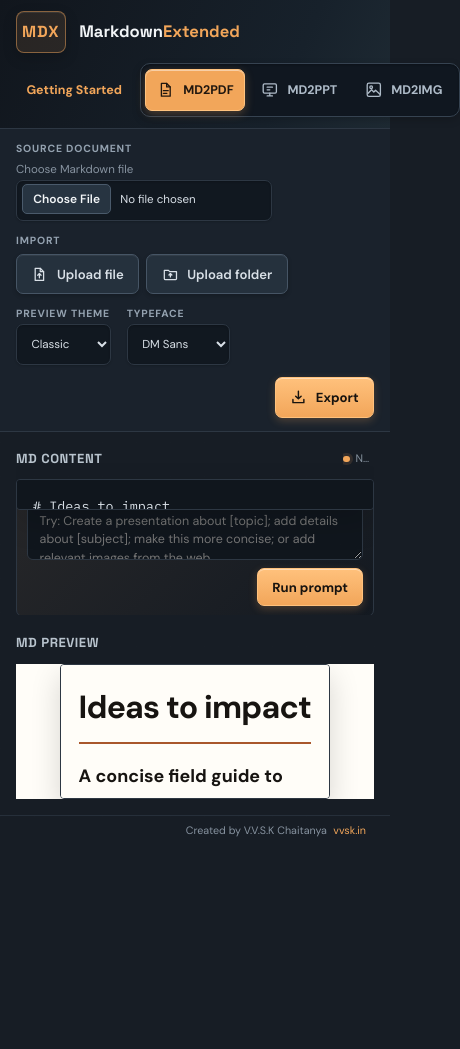
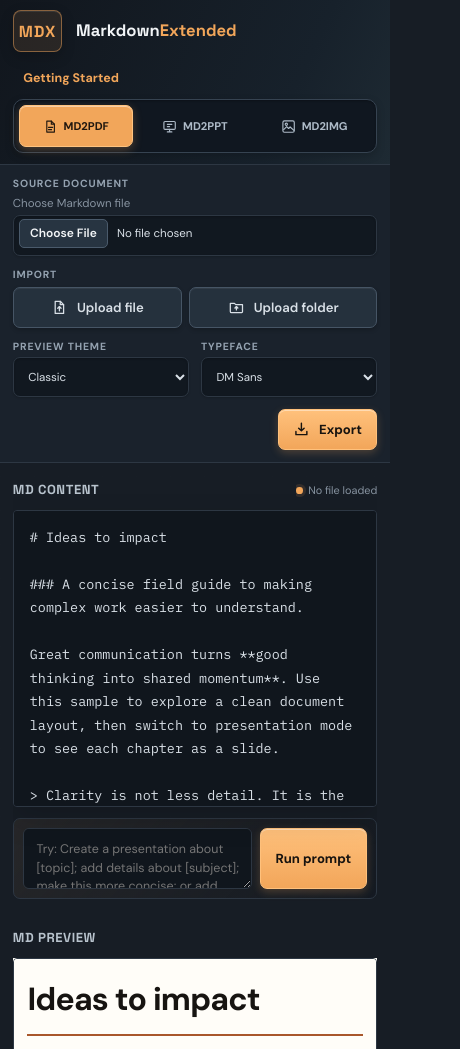
Before and after one commit to vstechapps/mdx.openlib.in, a plain HTML site: page index.html in a window 390 px wide. Shown: the top 1049 px of the page, 460 px wide, since content can reach past the window. Before the commit the page ends 844 px from the top, so only its background shows below. Drawn offline with Linux system fonts and the light colour scheme.

Commit message:
Update mdx-app-ui.css

```diff
--- a/css/mdx-app-ui.css
+++ b/css/mdx-app-ui.css
@@ -295,6 +295,11 @@ body {
   overflow: hidden;
 }
 
+.pane-editor {
+  display: grid;
+  grid-template-rows: auto minmax(0, 1fr) auto;
+}
+
 .pane-head {
   display: flex;
   align-items: center;
@@ -471,13 +476,15 @@ body {
 .md-editor-wrap {
   position: relative;
   display: flex;
-  flex: 1;
+  flex: 1 1 auto;
+  width: 100%;
   min-height: 0;
   margin-bottom: 0.65rem;
 }
 
 #md-input {
-  flex: 1;
+  display: block;
+  flex: 1 1 auto;
   width: 100%;
   min-height: 0;
   overflow: auto;
@@ -674,13 +681,54 @@ body.is-presenting .preview-stage {
 }
 
 @media (max-width: 760px) {
+  body {
+    height: auto;
+    min-height: 100vh;
+    min-height: 100dvh;
+    overflow-x: hidden;
+    overflow-y: auto;
+  }
+
   .navbar { align-items: center; flex-direction: row; padding: 0.7rem 1rem; }
   .brand-caption { display: none; }
   .mode-tab { min-width: auto; padding-inline: 0.65rem; }
   .toolbar { padding: 0.8rem 1rem; }
   .toolbar-file { width: 100%; }
   .toolbar-export { margin-left: 0; }
-  .workspace { grid-template-columns: 1fr; grid-template-rows: minmax(0, 1fr) minmax(0, 1fr); padding: 0.9rem 1rem 1rem; }
+  .workspace {
+    width: 100%;
+    flex: 0 0 auto;
+    grid-template-columns: minmax(0, 1fr);
+    grid-template-rows: auto auto;
+    gap: 1rem;
+    padding: 0.9rem 1rem 1rem;
+    overflow: visible;
+  }
+
+  .pane-editor {
+    min-height: 27rem;
+    grid-template-rows: auto minmax(14rem, 1fr) auto;
+  }
+
+  .pane-preview { min-height: 25rem; }
+
+  .preview-stage {
+    min-height: 22rem;
+    grid-template-columns: minmax(0, 1fr);
+    gap: 0;
+  }
+
+  .preview-frame {
+    grid-column: 1;
+    width: 100%;
+    padding: 0.85rem;
+  }
+
+  .preview-frame:has(#preview.ppt-mode) { padding-inline: 0.85rem; }
+
+  .nav-arrow { width: 2.5rem; height: 2.5rem; }
+  .nav-arrow-left { left: 0.4rem; }
+  .nav-arrow-right { right: 0.4rem; }
 }
 
 body.is-presenting .preview-stage {
@@ -738,19 +786,49 @@ body.is-presenting .slide.is-active {
 }
 
 @media (max-width: 900px) {
-  .workspace {
-    grid-template-columns: 1fr;
-    grid-template-rows: minmax(0, 1fr) minmax(0, 1fr);
+  body {
+    height: auto;
+    min-height: 100vh;
+    min-height: 100dvh;
+    overflow-x: hidden;
+    overflow-y: auto;
   }
 
+  .workspace {
+    width: 100%;
+    flex: 0 0 auto;
+    grid-template-columns: 1fr;
+    grid-template-rows: auto auto;
+    overflow: visible;
+  }
 }
 
 @media (max-width: 520px) {
-  .navbar { align-items: flex-start; flex-direction: column; gap: 0.65rem; }
-  .navbar-actions { width: 100%; gap: 0.45rem; }
-  .navbar-actions .mode-tabs { width: auto; flex: 1; }
-  .mode-tab { flex: 1; }
+  .navbar { align-items: stretch; flex-direction: column; gap: 0.65rem; padding: 0.65rem 0.8rem; }
+  .navbar-actions { width: 100%; flex-direction: column; align-items: stretch; gap: 0.3rem; }
+  .guide-link { align-self: flex-start; }
+  .navbar-actions .mode-tabs { width: 100%; }
+  .mode-tab { flex: 1 1 0; gap: 0.35rem; padding-inline: 0.35rem; font-size: 0.7rem; }
+  .mode-tab svg { width: 0.95rem; height: 0.95rem; }
+  .toolbar { gap: 0.75rem; padding: 0.75rem 0.8rem; }
+  .toolbar-file input { width: 100%; max-width: 100%; }
   .toolbar-actions { width: 100%; }
   .action-row { flex-wrap: wrap; }
+  .toolbar-actions .action-row .btn { flex: 1 1 auto; }
+  .toolbar-theme, .toolbar-font { flex: 1 1 calc(50% - 0.5rem); min-width: 0; }
+  .toolbar-theme select, .toolbar-font select { width: 100%; }
   .toolbar-export { width: 100%; justify-content: flex-end; }
+  .workspace { padding-inline: 0.8rem; }
+  .pane-head { gap: 0.4rem; }
+  .editor-head-actions { max-width: 58%; }
+  .editor-head-actions .status { max-width: 100%; }
+  .ai-prompt-form { flex-direction: row; align-items: stretch; }
+  #enrich-prompt { min-height: 3.1rem; }
+  .ai-run-btn { align-self: stretch; min-height: 3.1rem; }
 }
+
+@media (max-width: 380px) {
+  .ai-prompt-form { flex-direction: column; }
+  .ai-run-btn { align-self: flex-end; min-height: 2.35rem; }
+  .action-row .btn { padding-inline: 0.55rem; font-size: 0.75rem; }
+}
```
